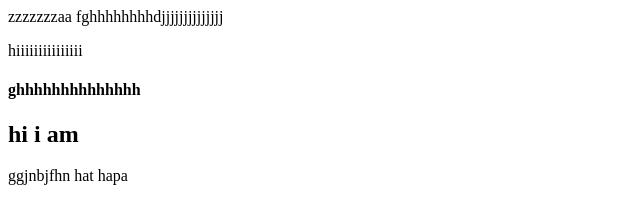
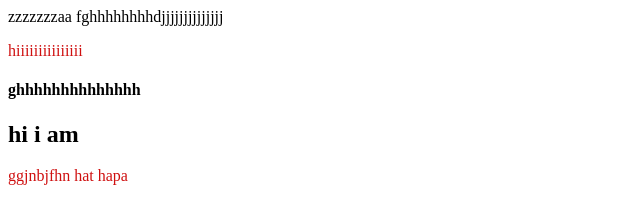
Before and after one commit to zamil51/my-first-repo, a plain HTML site: page index.html in a window 1280 px wide. Shown: the whole page, without its empty margins (0-640 px from the left). Drawn offline with Linux system fonts and the light colour scheme.

Commit message:
color chnge

```diff
--- a/style.css
+++ b/style.css
@@ -1,3 +1,3 @@
 p{
-    color: black;
+    color: rgb(207, 16, 16);
 }
```
